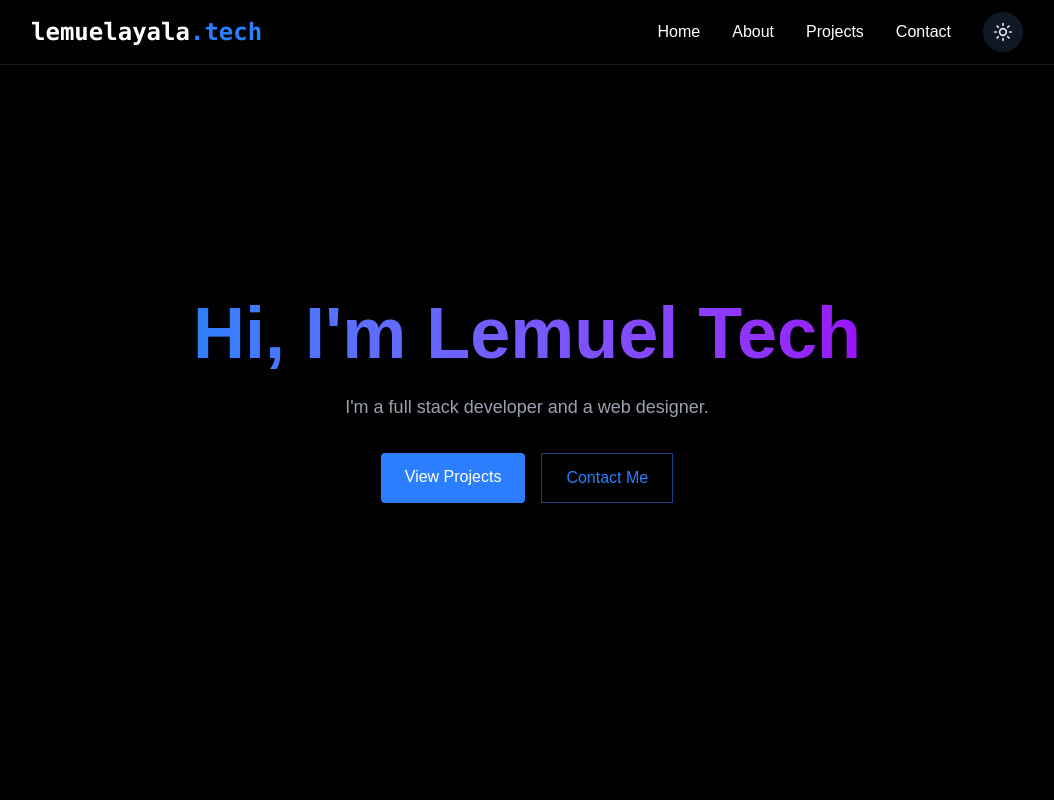
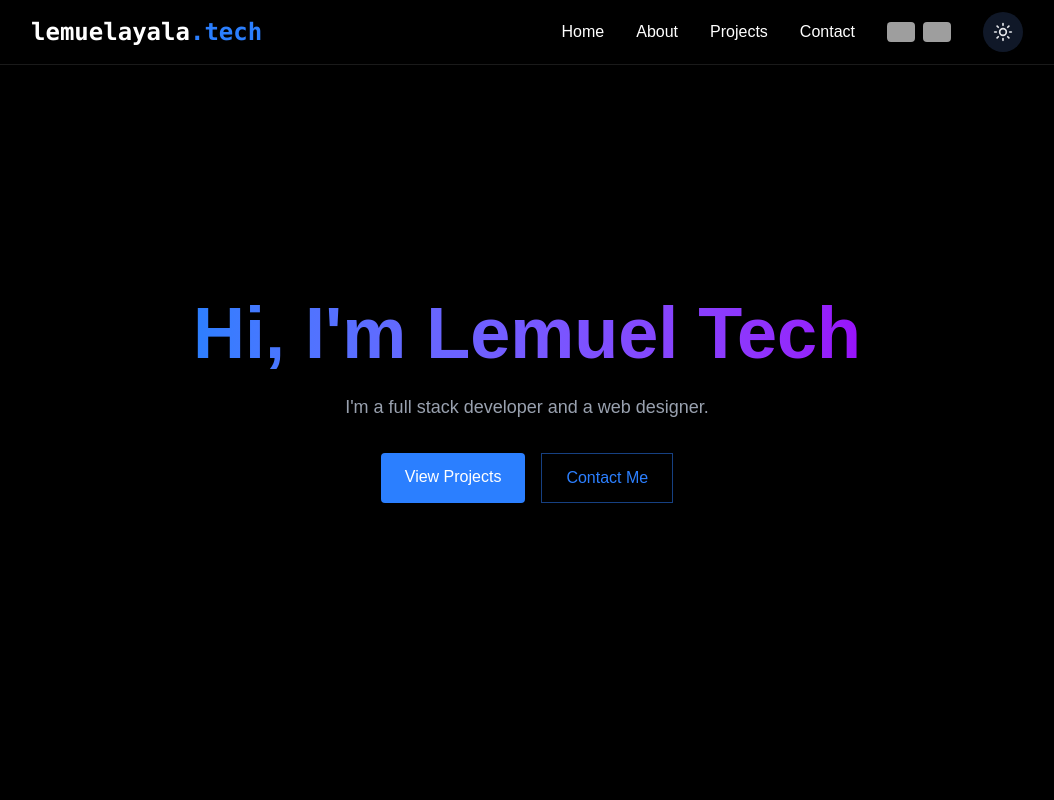
Before and after one commit to lemuayala/lemuel-ayala-portfolio, a React (Vite) app: page / in a window 1280 px wide. Shown: the top 800 px of the page, without its empty margins (113-1167 px from the left). Built offline with nearby package versions, Linux system fonts and the light colour scheme; no server answers; grey boxes are pictures that could not be loaded.

Commit message:
Se añade logica para cambio de idioma ingles español en la pagina

```diff
--- a/package.json
+++ b/package.json
@@ -12,10 +12,12 @@
   "dependencies": {
     "@tailwindcss/vite": "^4.0.14",
     "emailjs-com": "^3.2.0",
+    "i18next": "^24.2.3",
     "lucide-react": "^0.485.0",
     "react": "^19.0.0",
     "react-dom": "^19.0.0",
     "react-google-recaptcha": "^3.1.0",
+    "react-i18next": "^15.4.1",
     "tailwindcss": "^4.0.14"
   },
   "devDependencies": {
--- a/src/App.tsx
+++ b/src/App.tsx
@@ -8,6 +8,7 @@ import { Home } from './components/sections/Home';
 import { About } from './components/sections/About';
 import { Projects } from './components/sections/Projects';
 import { Contact } from './components/sections/Contact';
+import './i18n';
 
 function App() {
   const [isLoaded, setIsLoaded] = useState(false);
--- a/src/components/NavBar.tsx
+++ b/src/components/NavBar.tsx
@@ -1,7 +1,14 @@
 import { useEffect, useState } from 'react';
 import { Moon, Sun } from 'lucide-react';
+import { useTranslation } from 'react-i18next';
 
 export const NavBar = ({ menuOpen, setMenuOpen }: any) => {
+  const { t, i18n } = useTranslation();
+
+  const changeLanguage = (lang: string) => {
+    i18n.changeLanguage(lang);
+  };
+
   useEffect(() => {
     document.body.style.overflow = menuOpen ? 'hidden' : '';
   });
@@ -43,29 +50,54 @@ export const NavBar = ({ menuOpen, setMenuOpen }: any) => {
               href="#home"
               className="text-gary-300 hove:text-white transition-colors"
             >
-              Home
+              {t('navbar.home')}
             </a>
 
             <a
               href="#about"
               className="text-gary-300 hove:text-white transition-colors"
             >
-              About
+              {t('navbar.about')}
             </a>
 
             <a
               href="#projects"
               className="text-gary-300 hove:text-white transition-colors"
             >
-              Projects
+              {t('navbar.projects')}
             </a>
 
             <a
               href="#contact"
               className="text-gary-300 hove:text-white transition-colors"
             >
-              Contact
+              {t('navbar.contact')}
             </a>
+
+            <div className="flex items-center space-x-4">
+              <button
+                onClick={() => changeLanguage('es')}
+                className="mr-2 w-7 h-5 flex items-center justify-center transition-all duration-300 hover:-translate-y-0.5 hover:shadow-[0_4px_8px_rgba(116,186,57,0.4)] active:scale-95"
+                aria-label="Cambiar a español"
+              >
+                <img
+                  src="https://purecatamphetamine.github.io/country-flag-icons/3x2/AR.svg"
+                  alt="Español"
+                  className="w-full h-full object-cover rounded transform transition-transform duration-300 hover:scale-105"
+                />
+              </button>
+              <button
+                onClick={() => changeLanguage('en')}
+                className="w-7 h-5 flex items-center justify-center transition-all duration-300 hover:-translate-y-0.5 hover:shadow-[0_4px_8px_rgba(1,33,105,0.4)] active:scale-95"
+                aria-label="Change to English"
+              >
+                <img
+                  src="https://purecatamphetamine.github.io/country-flag-icons/3x2/GB.svg"
+                  alt="English"
+                  className="w-full h-full object-cover rounded transform transition-transform duration-300 hover:scale-105"
+                />
+              </button>
+            </div>
 
             <button
               onClick={toggleTheme}
--- /dev/null
+++ b/src/i18n.js
@@ -0,0 +1,40 @@
+import i18n from 'i18next';
+import { initReactI18next } from 'react-i18next';
+
+const resources = {
+  en: {
+    translation: {
+      navbar: {
+        home: 'Home',
+        about: 'About',
+        projects: 'Projects',
+        contact: 'Contact',
+      },
+      home: {
+        hi: 'Hola, soy Lemuel Ayala',
+      },
+    },
+  },
+  es: {
+    translation: {
+      navbar: {
+        home: 'Inicio',
+        about: 'Sobre mí',
+        projects: 'Proyectos',
+        contact: 'Contacto',
+      },
+      home: {
+        hi: "Hi, I'm Lemuel Ayala",
+      },
+    },
+  },
+};
+
+i18n.use(initReactI18next).init({
+  resources,
+  lng: 'en', // Idioma predeterminado
+  fallbackLng: 'en',
+  interpolation: { escapeValue: false },
+});
+
+export default i18n;
```
Also changed, not shown: 1 other file (tests, documents, lock files or other folders).
